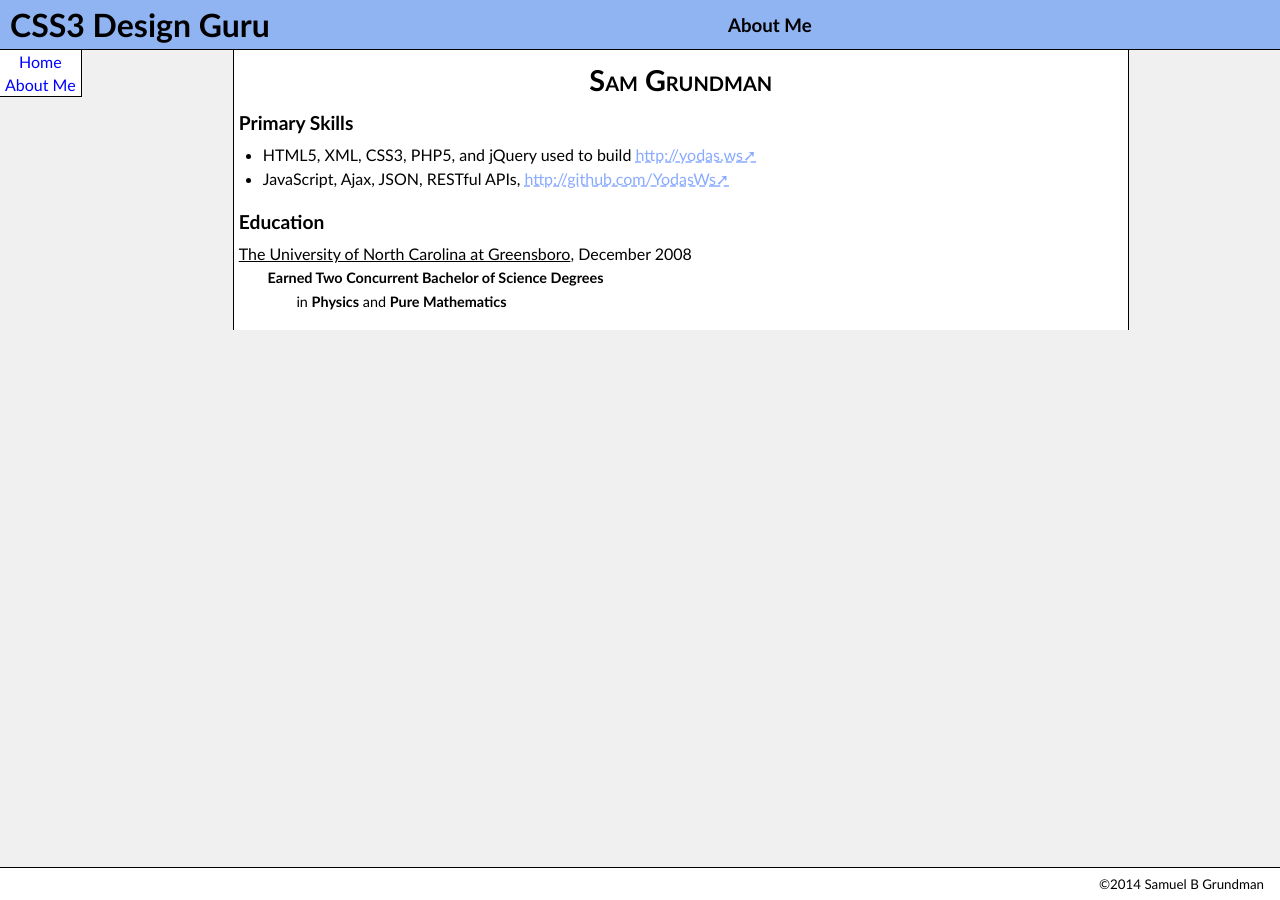
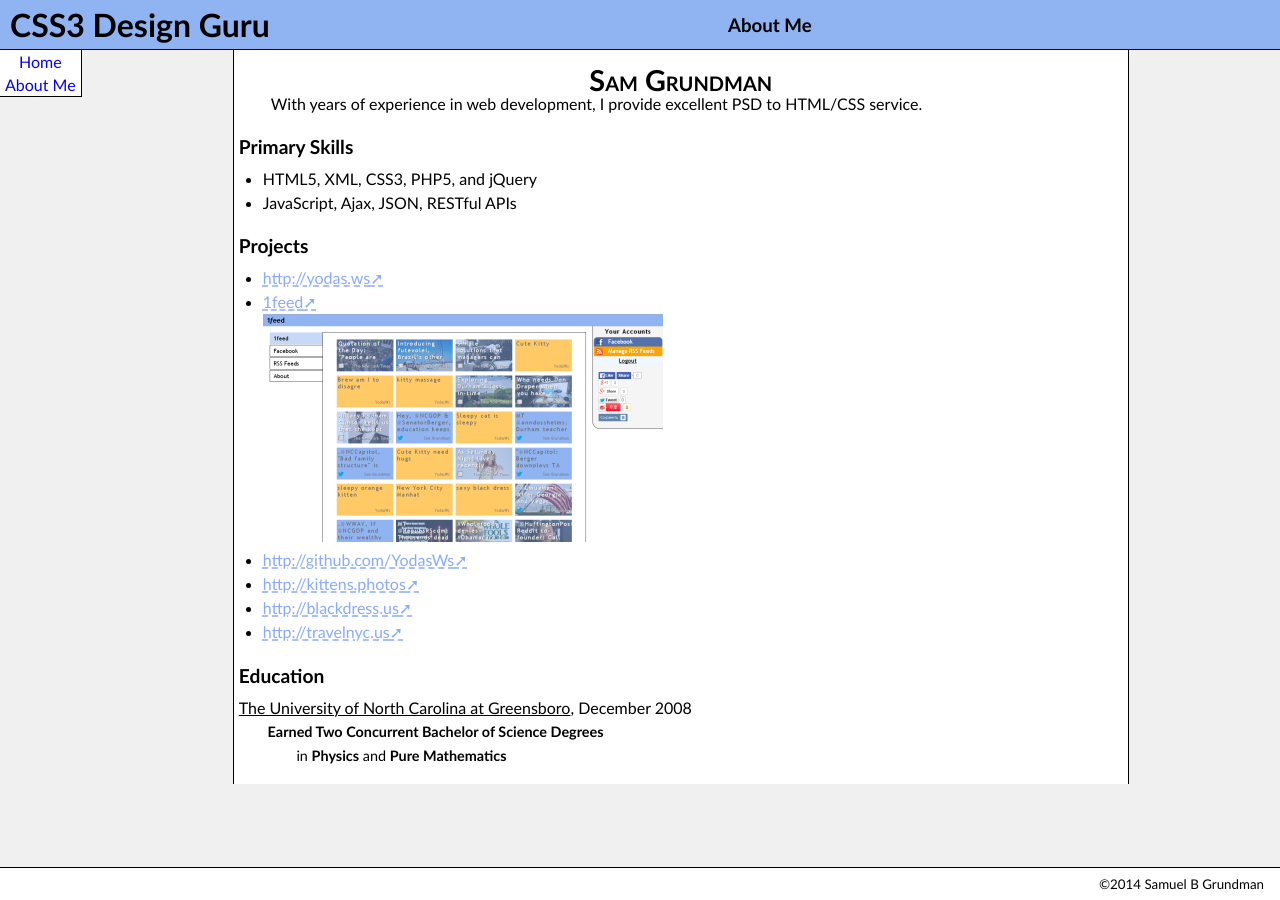
Before and after one commit to YodasWs/css-guru, a Jekyll site: the page built from about.html, in a window 1280 px wide. Built offline with Jekyll 4.4.1, drawn with Linux system fonts in a browser that asks for light colours; nearby versions of some CDN libraries.

Commit message:
Update About Me Page
Add links to my sites
and image of 1feed

```diff
--- a/_config.yml
+++ b/_config.yml
@@ -1,6 +1,6 @@
 ---
 include: ['index.html', 'css']
-exclude: ['README.md', 'CNAME', 'css3design.guru.conf','css3design.guru.rss']
+exclude: ['README.md', 'CNAME', 'css3design.guru.conf','css3design.guru.rss', 'Thumbs.db']
 encoding: 'UTF-8'
 future: false
 excerpt_separator: "\n"
--- a/about.html
+++ b/about.html
@@ -26,10 +26,21 @@ dl > dd {
 </style>
 <section>
 	<h1>Sam Grundman</h1>
+	<p>With years of experience in web development, I provide excellent PSD to HTML/CSS service.</p>
 	<h2>Primary Skills</h2>
 	<ul>
-		<li>HTML5, XML, CSS3, PHP5, and jQuery used to build <a href="http://yodas.ws" target="_blank">http://yodas.ws</a></li>
-		<li>JavaScript, Ajax, JSON, RESTful APIs, <a href="http://github.com/YodasWs" target="_blank">http://github.com/YodasWs</a></li>
+		<li>HTML5, XML, CSS3, PHP5, and jQuery</li>
+		<li>JavaScript, Ajax, JSON, RESTful APIs</li>
+	</ul>
+	<h2>Projects</h2>
+	<ul>
+		<li><a href="http://yodas.ws" target="_blank">http://yodas.ws</a></li>
+		<li><a href="http://1feed.me" target="_blank">1feed</a><br/>
+			<img src="/img/1feed-8Jun2014.PNG" /></li>
+		<li><a href="http://github.com/YodasWs" target="_blank">http://github.com/YodasWs</a></li>
+		<li><a href="http://kittens.photos" target="_blank">http://kittens.photos</a></li>
+		<li><a href="http://blackdress.us" target="_blank">http://blackdress.us</a></li>
+		<li><a href="http://travelnyc.us" target="_blank">http://travelnyc.us</a></li>
 	</ul>
 	<h2>Education</h2>
 	<dl>
```
Also changed, not shown: img/1feed-8Jun2014.PNG (added), 1 other file.
